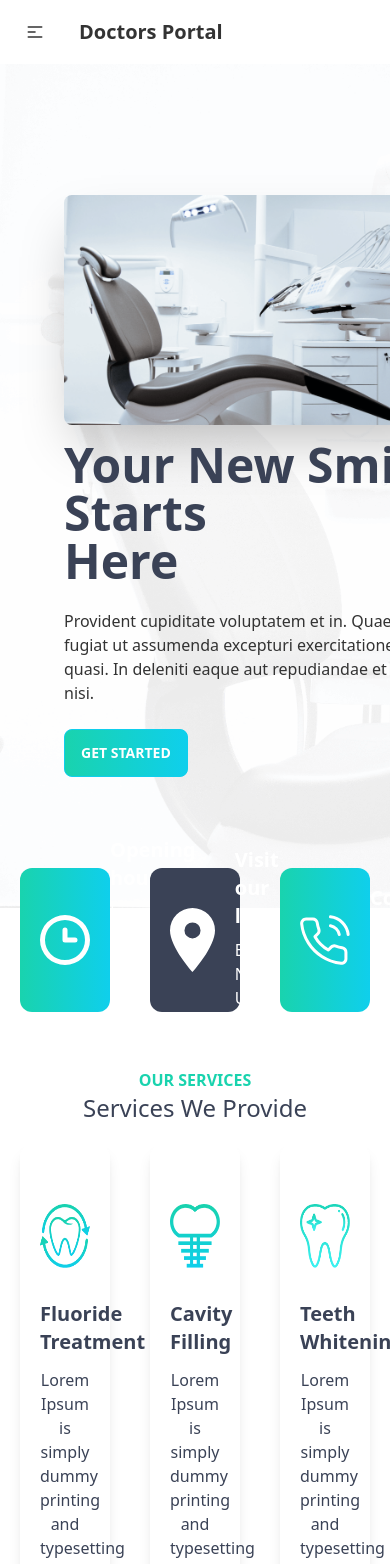
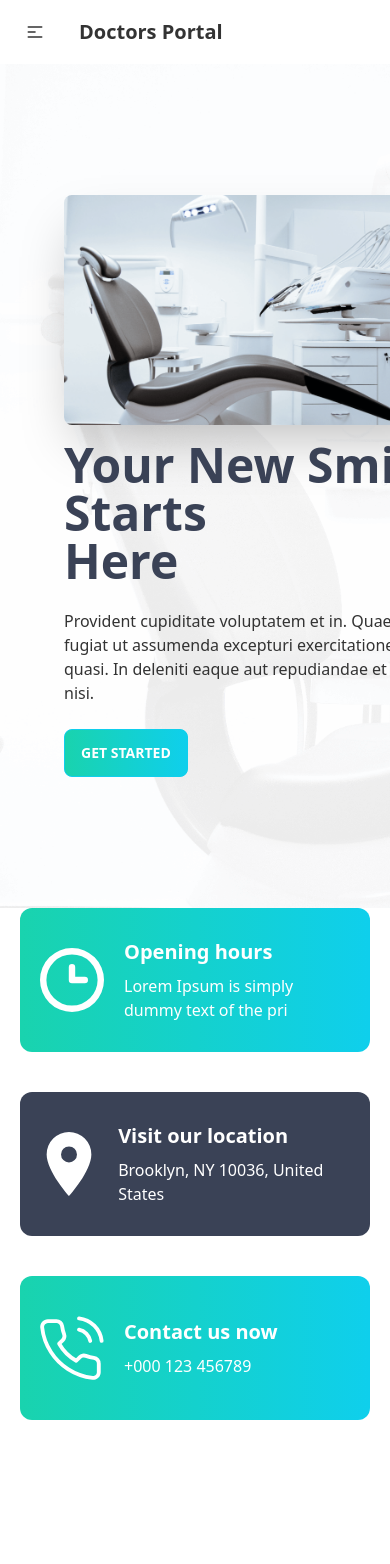
Before and after one commit to mahfuz-antor/doctor-portal, a React (Create React App) app: page / in a window 390 px wide. Shown: the top 1564 px of the page. Built offline with nearby package versions, Linux system fonts and the light colour scheme.

Commit message:
homeAppointment component added

```diff
--- /dev/null
+++ b/src/pages/Common/PrimaryButton.js
@@ -0,0 +1,16 @@
+import React from "react";
+
+const PrimaryButton = ({ children }) => {
+  return (
+    <>
+      <button
+        text="Just checking"
+        className="btn btn-primary text-white font-bold bg-gradient-to-r from-secondary to-primary"
+      >
+        {children}
+      </button>
+    </>
+  );
+};
+
+export default PrimaryButton;
--- a/src/pages/Home/Banner.js
+++ b/src/pages/Home/Banner.js
@@ -1,6 +1,7 @@
 import React from "react";
 import chair from "../../assets/images/chair.png";
 import bgChair from "../../assets/images/bg.png";
+import PrimaryButton from "../Common/PrimaryButton";
 
 const Banner = () => {
   return (
@@ -18,7 +19,7 @@
             className="max-w-sm rounded-lg shadow-2xl"
             alt="chair pictures"
           />
-          <div className="">
+          <div>
             <h1 className="text-5xl font-bold text-accent">
               Your New Smile Starts <br /> Here
             </h1>
@@ -27,9 +28,7 @@
               excepturi exercitationem quasi. In deleniti eaque aut repudiandae
               et a id nisi.
             </p>
-            <button className="btn btn-primary text-white font-bold bg-gradient-to-r from-secondary to-primary">
-              Get Started
-            </button>
+            <PrimaryButton>Get Started</PrimaryButton>
           </div>
         </div>
       </div>
--- a/src/pages/Home/Home.js
+++ b/src/pages/Home/Home.js
@@ -1,5 +1,6 @@
 import React from "react";
 import Banner from "./Banner";
+import HomeAppoint from "./HomeAppoint";
 import Info from "./Info";
 import InfoCard from "./InfoCard";
 import Services from "./Services";
@@ -9,10 +10,10 @@
     <>
       <div className="relative">
         <Banner />
-        {/* <InfoCard /> */}
         <Info></Info>
       </div>
       <Services></Services>
+      <HomeAppoint></HomeAppoint>
     </>
   );
 };
--- /dev/null
+++ b/src/pages/Home/HomeAppoint.js
@@ -0,0 +1,36 @@
+import React from "react";
+import doctor from "../../assets/images/doctor.png";
+import bg from "../../assets/images/appointment.png";
+import PrimaryButton from "../Common/PrimaryButton";
+
+const HomeAppoint = () => {
+  return (
+    <>
+      <section
+        className="flex justify-center items-center lg:grid-cols-2 gap-10 px-8 md:px-28 lg:px-28 my-10"
+        style={{ backgroundImage: `url(${bg})` }}
+      >
+        <div className="flex-1 hidden lg:block">
+          <img className="-mt-[130px]" src={doctor} alt="doctor" />
+        </div>
+        <div className="flex-1 py-10">
+          <h6 className="text-secondary text-lg font-bold">Appointment</h6>
+          <h2 className="text-4xl text-white font-semibold py-5">
+            Make an appointment Today
+          </h2>
+          <p className="pb-5 text-white">
+            It is a long established fact that a reader will be distracted by
+            the readable content of a page when looking at its layout. The point
+            of using Lorem Ipsumis that it has a more-or-less normal
+            distribution of letters,as opposed to using 'Content here, content
+            here', making it look like readable English. Many desktop publishing
+            packages and web page
+          </p>
+          <PrimaryButton>Get Started</PrimaryButton>
+        </div>
+      </section>
+    </>
+  );
+};
+
+export default HomeAppoint;
--- a/src/pages/Home/Info.js
+++ b/src/pages/Home/Info.js
@@ -10,7 +10,7 @@
   const contactDetails = "+000 123 456789";
   return (
     <>
-      <div className="grid grid-cols-3 gap-10 px-5 pb-10 absolute -bottom-36">
+      <div className="grid grid-cols-1 sm:grid-cols-1 md:grid-cols-2 lg:grid-cols-3 gap-10 px-5 pb-10">
         <InfoCard
           bgClass="bg-gradient-to-r from-secondary to-primary"
           title="Opening hours"
--- a/src/pages/Home/ServiceCard.js
+++ b/src/pages/Home/ServiceCard.js
@@ -1,17 +1,14 @@
 import React from "react";
 
-const ServiceCard = ({ img, title }) => {
+const ServiceCard = ({ service }) => {
   return (
     <>
       <div className="bg-white rounded-xl shadow-lg px-5 py-10">
-        <img className="mx-auto w-16 h-16 my-5" src={img} alt="" />
+        <img className="mx-auto w-16 h-16 my-5" src={service.img} alt="" />
         <h4 className="text-center py-3 text-xl font-semibold text-accent">
-          {title}
+          {service.title}
         </h4>
-        <p className="text-center text-accent">
-          Lorem Ipsum is simply dummy printing and typesetting indust Ipsum has
-          been the
-        </p>
+        <p className="text-center text-accent">{service.description}</p>
       </div>
     </>
   );
--- a/src/pages/Home/Services.js
+++ b/src/pages/Home/Services.js
@@ -4,8 +4,33 @@
 import cavity from "../../assets/images/cavity.png";
 import whitening from "../../assets/images/whitening.png";
 import treatment from "../../assets/images/treatment.png";
+import PrimaryButton from "../Common/PrimaryButton";
 
 const Services = () => {
+  const services = [
+    {
+      _id: 1,
+      img: fluoride,
+      title: "Fluoride Treatment",
+      description:
+        "Lorem Ipsum is simply dummy printing and typesetting indust Ipsum has been the",
+    },
+    {
+      _id: 2,
+      img: cavity,
+      title: "Cavity Filling",
+      description:
+        "Lorem Ipsum is simply dummy printing and typesetting indust Ipsum has been the",
+    },
+    {
+      _id: 3,
+      img: whitening,
+      title: "Teeth Whitening",
+      description:
+        "Lorem Ipsum is simply dummy printing and typesetting indust Ipsum has been the",
+    },
+  ];
+
   return (
     <>
       <div className="py-40">
@@ -15,14 +40,18 @@
         <h2 className="text-accent text-center text-2xl">
           Services We Provide
         </h2>
-        <div className="grid grid-cols-3 gap-10 pt-5 px-5">
-          <ServiceCard title="Fluoride Treatment" img={fluoride}></ServiceCard>
-          <ServiceCard title="Cavity Filling" img={cavity}></ServiceCard>
-          <ServiceCard title="Teeth Whitening" img={whitening}></ServiceCard>
+        <div className="grid sm:grid-cols-1 md:grid-cols-2 lg:grid-cols-3 gap-10 pt-5 px-5">
+          {services.map((service) => (
+            <ServiceCard key={service._id} service={service}></ServiceCard>
+          ))}
         </div>
-        <div className="flex justify-center items-center gap-10 px-40 pt-10">
+        <div className="grid grid-cols-1 items-center sm:grid-cols-1 md:grid-cols-2 gap-10 px-10 md:px-10 lg:px-28 pt-10">
           <div className="w-full mx-auto">
-            <img className="w-9/12 mx-auto rounded-lg" src={treatment} alt="" />
+            <img
+              className="sm:w-full md:w-full lg:w-9/12 mx-auto rounded-lg"
+              src={treatment}
+              alt=""
+            />
           </div>
           <div className="w-full">
             <h2 className="text-4xl text-accent font-bold">
@@ -36,9 +65,7 @@
               here', making it look like readable English. Many desktop
               publishing packages and web page
             </p>
-            <button className="btn btn-primary text-white font-bold bg-gradient-to-r from-secondary to-primary">
-              Get Started
-            </button>
+            <PrimaryButton>Get Started</PrimaryButton>
           </div>
         </div>
       </div>
```
